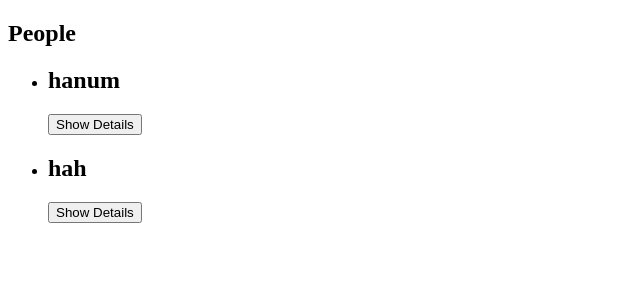
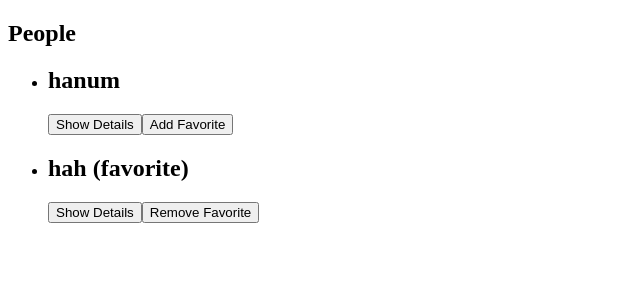
Before and after one commit to 0hhanum/VuePractice, a Vue app in the folder app/: page / in a window 1280 px wide. Shown: the top 300 px of the page, without its empty margins (0-640 px from the left). Built offline with nearby package versions, Linux system fonts and the light colour scheme.

Commit message:
Mutate Props keep Unidirection

```diff
--- a/app/src/App.vue
+++ b/app/src/App.vue
@@ -8,8 +8,7 @@
         v-for="person in people"
         :key="person.id"
         :person="person"
-      >
-      </contact-component>
+      />
     </ul>
   </section>
 </template>
@@ -23,14 +22,16 @@ const app = {
         {
           id: "goodthing",
           name: "hanum",
-          number: "12 1231",
+          number: "123",
           email: "ewef@asd.com",
+          favorite: false,
         },
         {
           id: "hello",
           name: "hah",
           number: "12 121",
           email: "ewesdf@asd.com",
+          favorite: true,
         },
       ],
     };
--- a/app/src/components/Contact.vue
+++ b/app/src/components/Contact.vue
@@ -1,8 +1,11 @@
 <template>
   <li>
-    <h2>{{ person.name }}</h2>
+    <h2>{{ person.name }} {{ favorite ? "(favorite)" : null }}</h2>
     <button @click="toggleDetails">
       {{ detailsVisible ? "Hide" : "Show" }} Details
+    </button>
+    <button @click="toggleFavorite">
+      {{ person.favorite ? "Remove" : "Add" }} Favorite
     </button>
     <ul v-if="detailVisible">
       <li><strong>Phone: </strong>{{ person.number }}</li>
@@ -14,17 +17,26 @@
 export default {
   name: "contact-component",
   props: {
-    person: Object,
+    person: {
+      id: String,
+      name: String,
+      number: String,
+      email: String,
+    },
   },
   data() {
     return {
       detailVisible: false,
+      favorite: this.person.favorite,
     };
   },
   methods: {
     toggleDetails() {
       this.detailVisible = !this.detailVisible;
     },
+    toggleFavorite() {
+      this.favorite = !this.favorite;
+    },
   },
 };
 </script>
```
